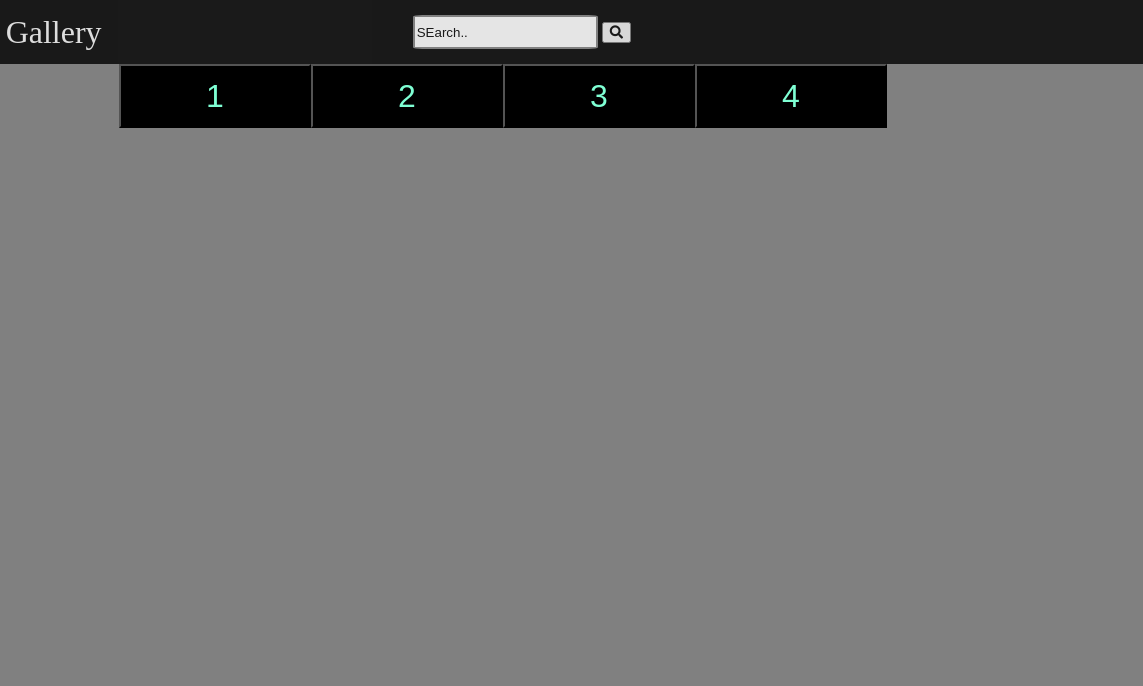
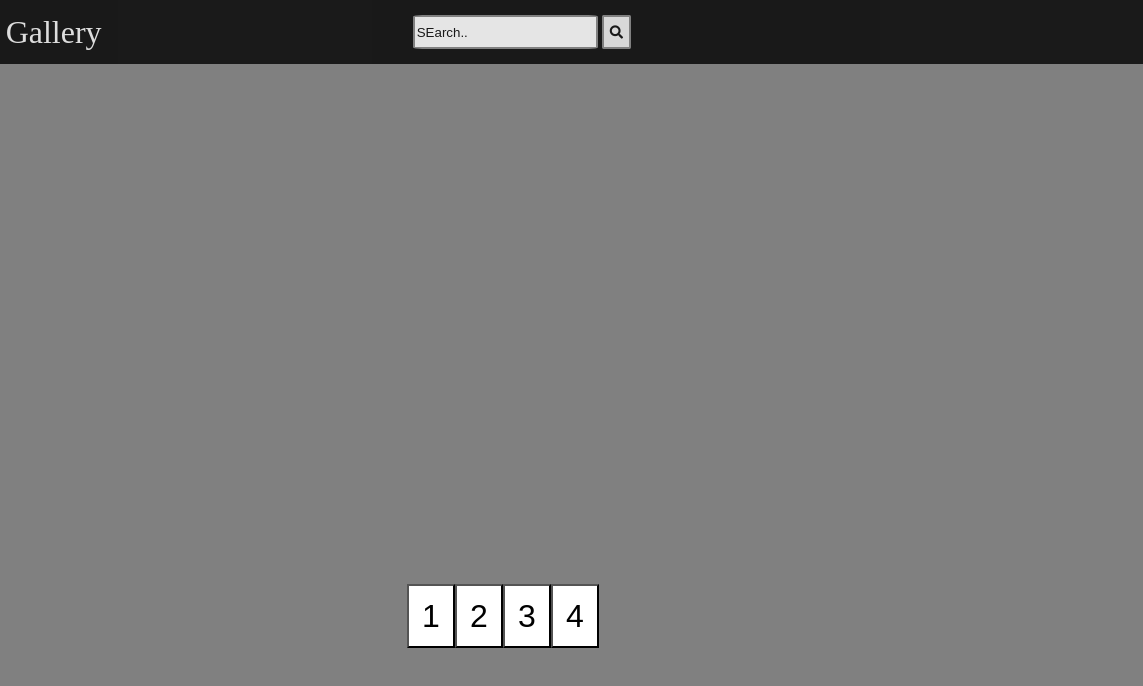
Before and after one commit to dhallv768/sessional-assessment-2, a plain HTML site: page index.html in a window 1280 px wide. Shown: the full height of the page, 137-1280 px from the left. Drawn offline with Linux system fonts and the light colour scheme.

Commit message:
css in progress

```diff
--- a/style.css
+++ b/style.css
@@ -8,13 +8,13 @@ header{
     opacity: 0.8;
 }
 .logo{
-
     height: 8vh;
     width: 60%;
     display: flex;
     flex-direction: row;
     justify-content: space-between;
     align-items: center ;
+    flex-wrap: wrap;
 }
 .logo img{
 
@@ -38,18 +38,31 @@ header{
     height: 3.5vh;
 }
 
+.logo button{
+    border: 2px solid gray;
+    border-radius: 5%;
+    height: 4.2vh;
+    cursor: pointer;
+}
+
 .main{
     display: flex;
     flex-direction: column;
     justify-content: center ;
     align-items: center;
+    flex-wrap: wrap;
 
 }
 
+#images{
+    height: 65vh;
+    width: 100%;
+}
+
 .footer{
-    background-color: white;
+    background-color: black;
     height: 8vh;
-    width: 60%;
+    width: 15%;
     display: flex;
     flex-direction: row;
 
@@ -57,10 +70,10 @@ header{
 
 
 .btn{
-    background-color: black;
-    width: 50%;
+    background-color: white;
+    width: 25%;
     height:8vh;
-    color: aquamarine;
+    color: black;
     font-size: xx-large;
     cursor: pointer;
 }
```
